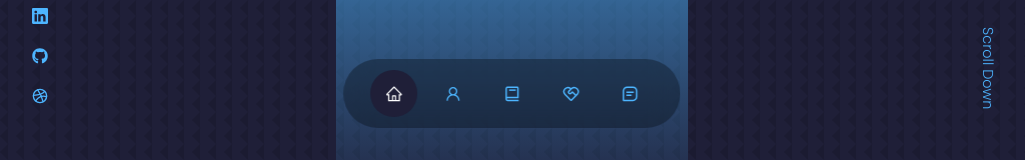
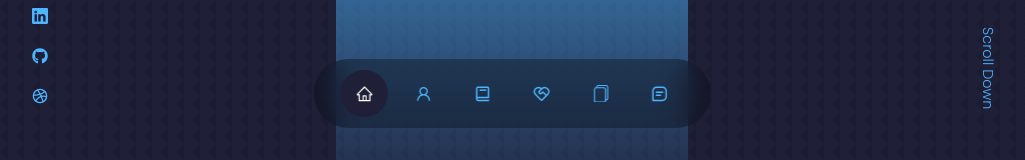
Before and after one commit to evribsap/portfolio-egator-react, a React (Create React App) app: page / in a window 1280 px wide. Shown: the part 640-800 px from the top of the page, without its empty margins (128-1153 px from the left). Built offline with nearby package versions, Linux system fonts and the light colour scheme; the HTML template or start-up script is replaced by a standard one.

Commit message:
add nav portfolio

```diff
--- a/src/components/nav/Navigation.jsx
+++ b/src/components/nav/Navigation.jsx
@@ -3,8 +3,9 @@ import './Navigation.css'
 import {AiOutlineHome, AiOutlineUser} from 'react-icons/ai'
 import {BiBook, BiMessageSquareDetail} from 'react-icons/bi'
 import {RiServiceLine} from 'react-icons/ri'
+import {BsFiles} from 'react-icons/bs'
+
 import {useState} from 'react'
-
 
 const Navigation = () => {
 
@@ -16,6 +17,7 @@ const [activeNav, setActiveNav] = useState('#home')
        <a href="#about" onClick={() => setActiveNav('#about')} className={activeNav === '#about' ? 'active' : ''}><AiOutlineUser/></a>
        <a href="#experience" onClick={() => setActiveNav('#experience')} className={activeNav === '#experience' ? 'active' : ''}><BiBook/></a>
        <a href="#services" onClick={() => setActiveNav('#services')} className={activeNav === '#services' ? 'active' : ''}><RiServiceLine/></a>
+       <a href="#portfolio" onClick={() => setActiveNav('#services')} className={activeNav === '#services' ? 'active' : ''}><BsFiles/></a>
        <a href="#contact" onClick={() => setActiveNav('#contact')} className={activeNav === '#contact' ? 'active' : ''}><BiMessageSquareDetail/></a>
 
     </nav>
```
